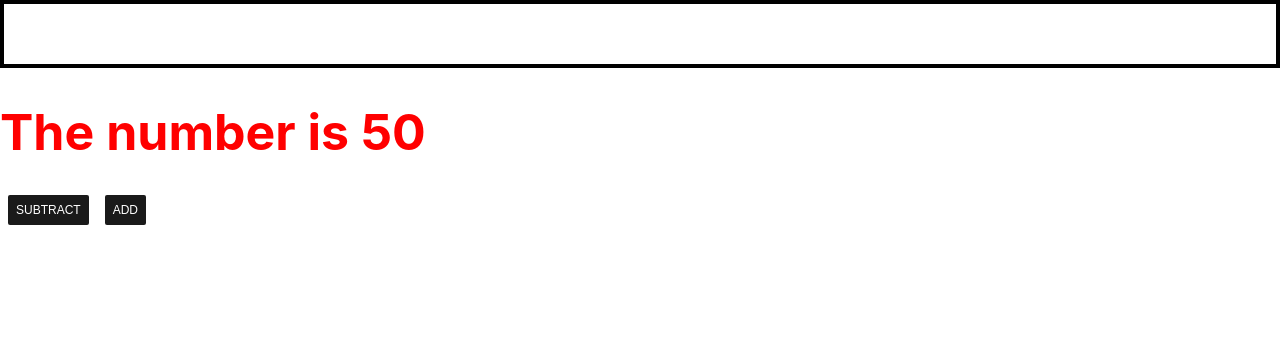
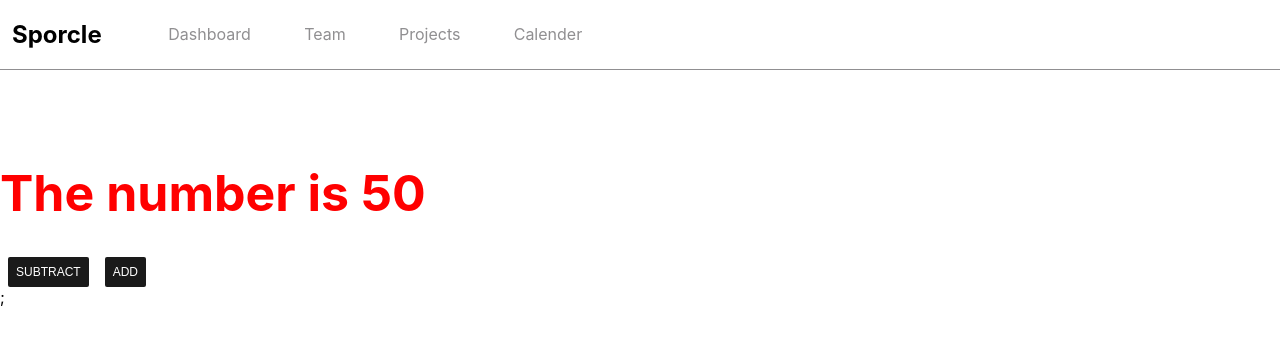
Before and after one commit to JackSchollmeyer/SporcleClone, a Next.js app in the folder sporcleclone/: page / in a window 1280 px wide. Shown: the top 342 px of the page. Built offline with nearby package versions, Linux system fonts and the light colour scheme.

Commit message:
Layout added

```diff
--- /dev/null
+++ b/sporcleclone/src/components/commons/Layout.jsx
@@ -0,0 +1,27 @@
+import React from "react";
+import s from "../../../styles/Layout.module.css";
+
+export default function Layout({ children }) {
+  return (
+    <div>
+      <nav className={s.navbar}>
+        <h2>Sporcle</h2>
+        <ul>
+          <li>
+            <a>Dashboard</a>
+          </li>
+          <li>
+            <a>Team</a>
+          </li>
+          <li>
+            <a>Projects</a>
+          </li>
+          <li>
+            <a>Calender</a>
+          </li>
+        </ul>
+      </nav>
+      <main>{children}</main>
+    </div>
+  );
+}
--- a/sporcleclone/src/pages/_app.js
+++ b/sporcleclone/src/pages/_app.js
@@ -1,7 +1,17 @@
 import "../../styles/globals.css";
+import Layout from "../components/commons/Layout";
+import { useRouter } from "next/router";
 
 function MyApp({ Component, pageProps }) {
-  return <Component {...pageProps} />;
+  const router = useRouter();
+  if (router.pathname === "/auth") {
+    return <Component {...pageProps} />;
+  }
+  return (
+    <Layout>
+      <Component {...pageProps} />;
+    </Layout>
+  );
 }
 
 export default MyApp;
--- a/sporcleclone/styles/Home.module.css
+++ b/sporcleclone/styles/Home.module.css
@@ -2,5 +2,4 @@
   position: relative;
   display: flex;
   padding: 30px;
-  border: 4px solid black;
 }
--- /dev/null
+++ b/sporcleclone/styles/Layout.module.css
@@ -0,0 +1,16 @@
+.navbar {
+  display: flex;
+  flex-direction: row;
+  align-items: center;
+  padding-left: 12px;
+  border-bottom: solid 1px rgb(144, 143, 145);
+}
+
+.navbar ul {
+  display: flex;
+  flex-direction: row;
+  width: 40%;
+  justify-content: space-around;
+  list-style: none;
+  color: rgb(144, 143, 145);
+}
```
